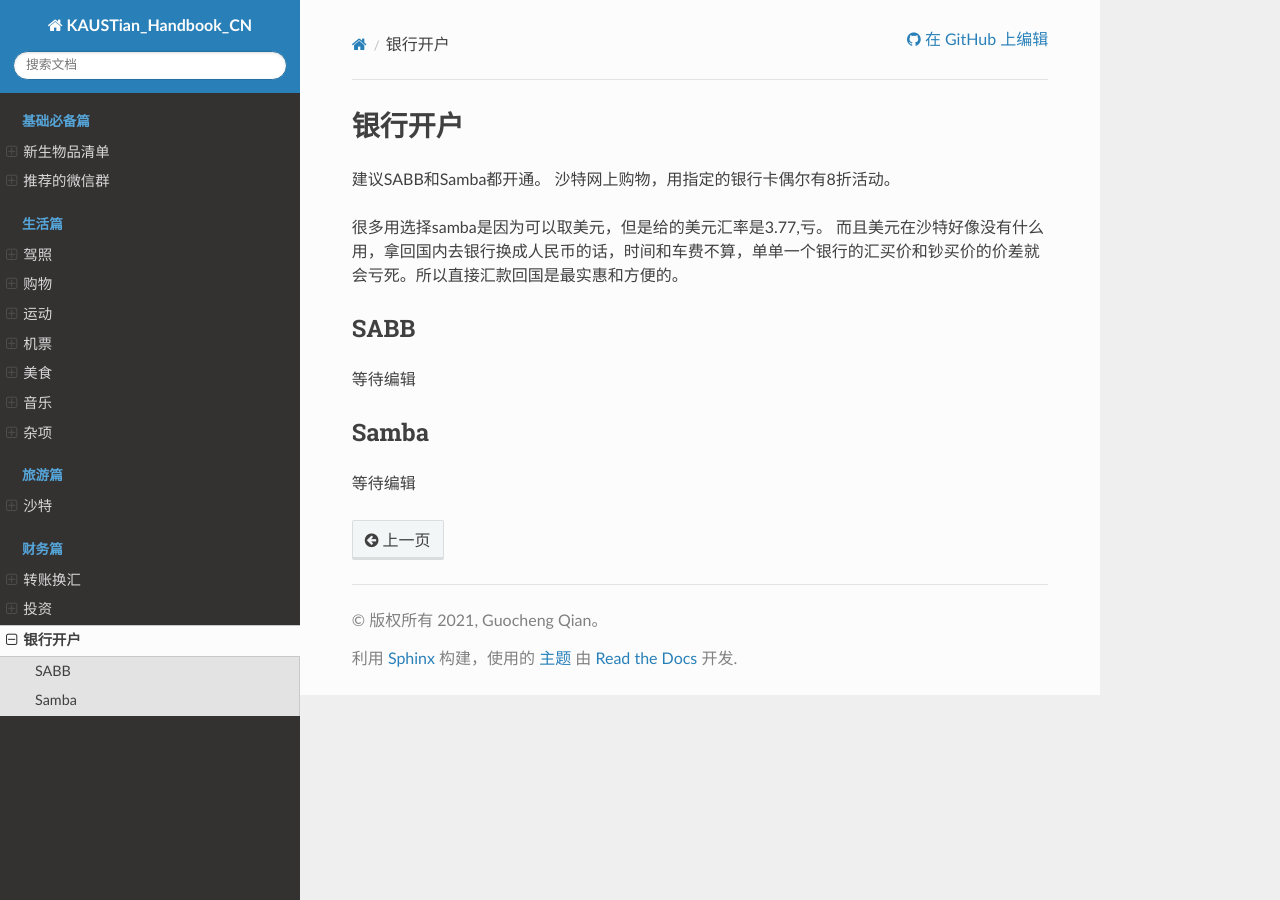
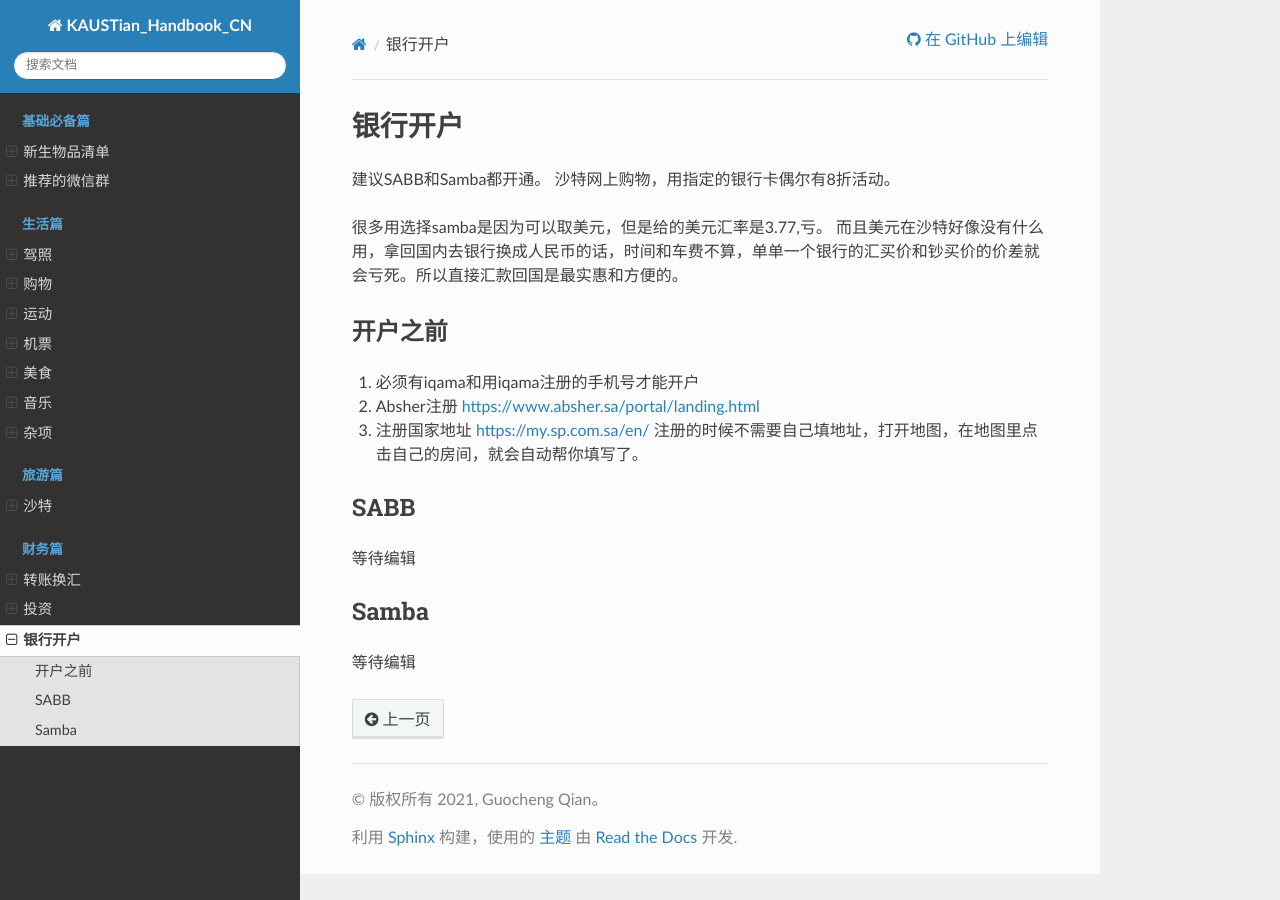
Before and after one commit to guochengqian/KAUSTian_Handbook_CN, a Sphinx documentation site: the page built from docs/content/finance/open_account.rst, in a window 1280 px wide. Built offline with Sphinx 7.4.7 and the Read the Docs theme 2.0.0, drawn with Linux system fonts in a browser that asks for light colours.

Commit message:
Update open_account.rst

```diff
--- a/docs/content/finance/open_account.rst
+++ b/docs/content/finance/open_account.rst
@@ -12,6 +12,15 @@
 
 很多用选择samba是因为可以取美元，但是给的美元汇率是3.77,亏。 而且美元在沙特好像没有什么用，拿回国内去银行换成人民币的话，时间和车费不算，单单一个银行的汇买价和钞买价的价差就会亏死。所以直接汇款回国是最实惠和方便的。
 
+开户之前
+-------
+1. 必须有iqama和用iqama注册的手机号才能开户
+
+2. Absher注册 https://www.absher.sa/portal/landing.html
+
+3. 注册国家地址 https://my.sp.com.sa/en/
+   注册的时候不需要自己填地址，打开地图，在地图里点击自己的房间，就会自动帮你填写了。
+
 SABB
 --------
 等待编辑
```
